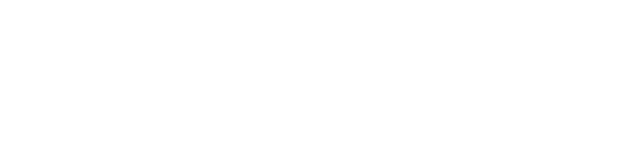
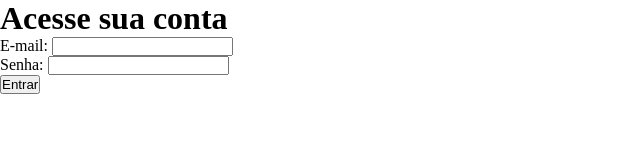
Before and after one commit to lucas-elds/tela-login, a plain HTML site: page index.html in a window 1280 px wide. Shown: the whole page, without its empty margins (0-640 px from the left). Drawn offline with Linux system fonts and the light colour scheme.

Commit message:
Criação do formulário
Criação de um formulário simples contendo um campo para e-mail e outro para senha.

```diff
--- a/index.html
+++ b/index.html
@@ -7,6 +7,19 @@
     <link rel="stylesheet" href="style.css">
 </head>
 <body>
+    <form id="formulario" onsubmit="entrar()">
+        <h1>Acesse sua conta</h1>
+
+        <label for="email">E-mail:</label>
+        <input type="email" id="email" name="email" required>
+        <p></p>
+
+        <label for="senha">Senha:</label>
+        <input type="password" id="senha" name="senha" minlength="6" required>
+        <p></p>
+
+        <button type="submit">Entrar</button>
+    </form>
     <script src="script.js"></script>
 </body>
 </html>
--- a/script.js
+++ b/script.js
@@ -0,0 +1,3 @@
+function entrar() {
+
+}
```
